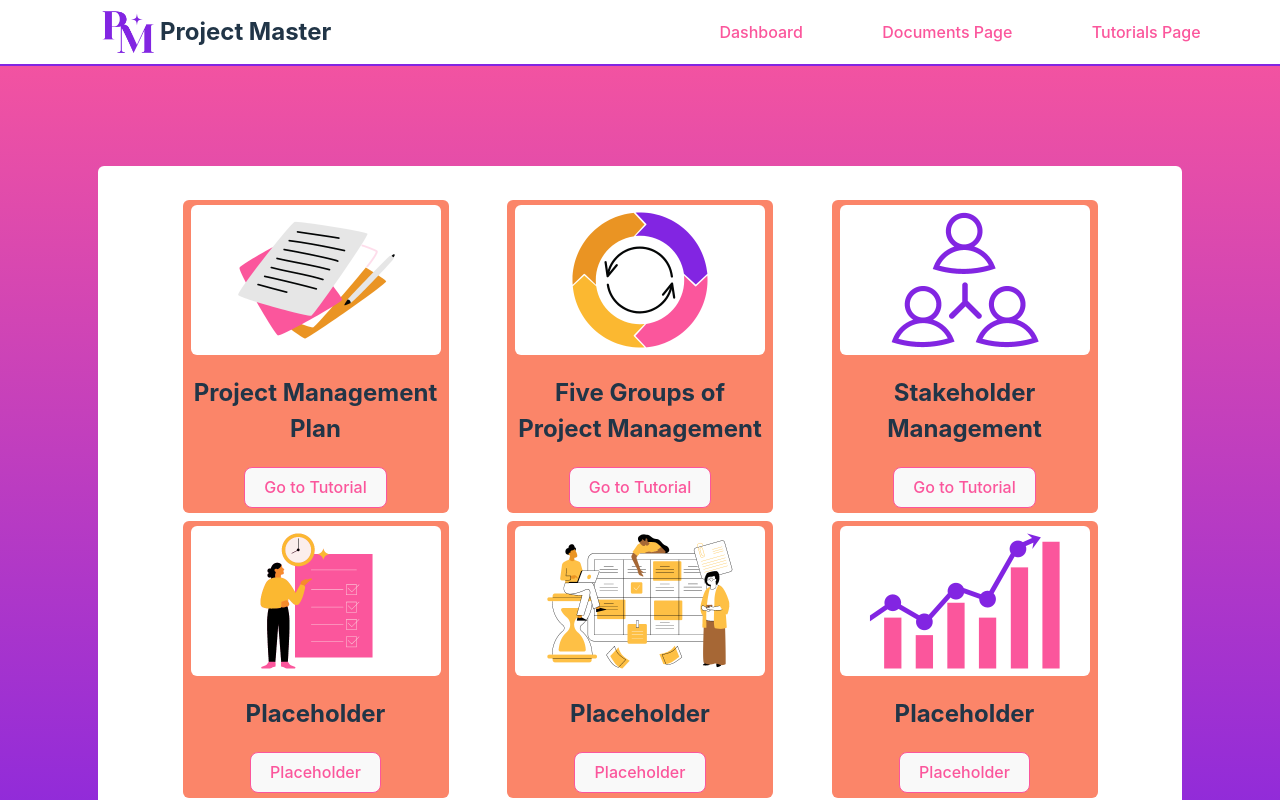
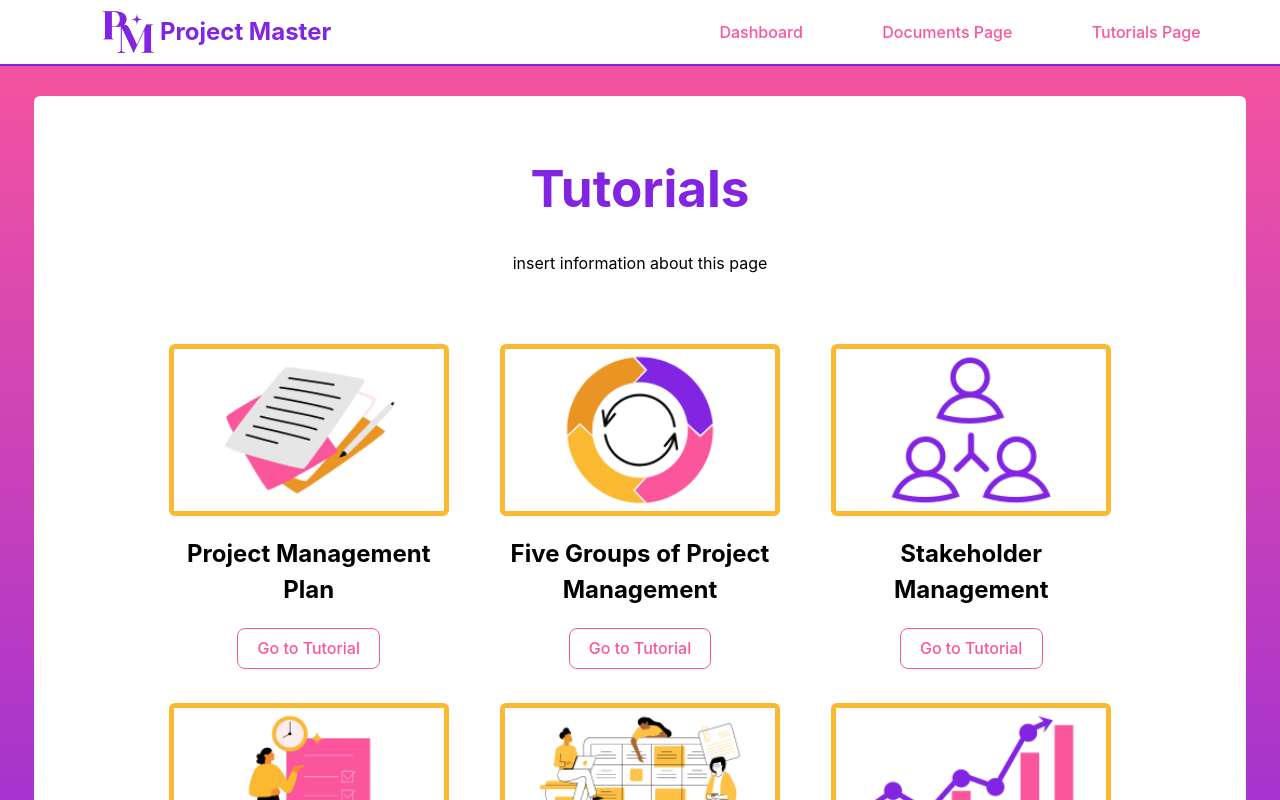
Before and after one commit to ananyatandel/project-master, a React (Vite) app in the folder project-master/: page /Tutorials in a window 1280 px wide. Shown: the top 800 px of the page. Built offline with nearby package versions, Linux system fonts and the light colour scheme.

Commit message:
Tutorial Page formatting

```diff
--- a/project-master/src/Tutorials.jsx
+++ b/project-master/src/Tutorials.jsx
@@ -9,9 +9,6 @@ import pmPlan from './assets/PMP_Tutorial_Thumbnail.png';
 import placeholderOne from './assets/Tutorial_Placeholder_1.png';
 import placeholderTwo from './assets/Tutorial_Placeholder_2.png';
 import placeholderThree from './assets/Tutorial_Placeholder_3.png';
-// import tutorialPlaceholderOne from './assets/Tutorial_Placeholder_1.png';
-// import tutorialPlaceholderTwo from './assets/Tutorial_Placeholder_2.png';
-// import tutorialPlaceholderThree from './assets/Tutorial_Placeholder_3.png';
 
 
 
@@ -27,6 +24,9 @@ function Tutorials() {
   if (display == "Main"){
     return (
       <>
+        <div className='gridContentPage'>
+          <h1>Tutorials</h1>
+          <p>insert information about this page</p>
           <div className="mainGrid">
 
             <div className='tutorialBox'>
@@ -66,6 +66,8 @@ function Tutorials() {
             </div>
 
           </div>
+        </div>
+
       </>
     )
   }else if (display == "PmpTutorial"){
--- a/project-master/src/index.css
+++ b/project-master/src/index.css
@@ -3,9 +3,9 @@
   line-height: 1.5;
   font-weight: 400;
 
-  color-scheme: light dark;
+  /* color-scheme: light dark;
   color: rgba(255, 255, 255, 0.87);
-  background-color: #242424;
+  background-color: #242424; */
 
   font-synthesis: none;
   text-rendering: optimizeLegibility;
@@ -43,49 +43,20 @@ button {
   font-size: 1em;
   font-weight: 500;
   font-family: inherit;
-  background-color: #1a1a1a;
+  background-color: #fff;
   cursor: pointer;
   transition: border-color 0.25s;
 }
 button:hover {
-  border-color: #fbb831;
+  /* border-color: #fbb831; */
+  background-color: #fb569c;
+  color: #fff;
 }
 button:focus,
 button:focus-visible {
   outline: 4px auto -webkit-focus-ring-color;
 }
 
-@media (prefers-color-scheme: light) {
-  :root {
-    color: #213547;
-    background-color: #ffffff;
-  }
-  a:hover {
-    color: #747bff;
-  }
-  button {
-    background-color: #f9f9f9;
-  }
-}
-
-/* Tutorials.jsx Styling */
-/* #tutorialsMain{
-  display: flex;
-  flex-direction: row;
-  justify-content: space-evenly;
-  margin: auto;
-  margin-top: 150px;
-  width: 80%;
-  height: 90%;
-  background-color: white;
-  padding: 30px;
-  border-radius: 6px;
-} */
-
-.tutorialButton{
-  color: #fb569c;
-  border-color: #fb569c;
-}
 
 /* Documents.jsx Styling */
 iframe{
@@ -99,9 +70,9 @@ iframe{
   flex-wrap: wrap;
   justify-content: space-evenly;
   margin: auto;
-  margin-top: 100px;
-  margin-bottom: 90px;
-  width: 80%;
+  margin-top: 30px;
+  margin-bottom: 30px;
+  width: 90%;
   height: 90%;
   background-color: white;
   padding: 30px;
@@ -112,7 +83,7 @@ iframe{
   margin: 4px;
   display: flex;
   flex-direction: column;
-  background: #fbb831;
+  background: #FB8569;
   padding:5px;
   border-radius: 6px;
   width: 25%;
@@ -125,33 +96,61 @@ iframe{
 .docPhoto{
   /* display: flex;
   flex-direction: row; */
+  object-fit: cover;
+  width: 100%;
+  height: 100%;
+  border:5px solid #fbb831;
   border-radius: 6px;
-  max-width: 250px;
+  max-width: 290px;
+  max-height: 170px;
+  min-width: 250px;
+
+}
+/* .docPhoto:Hover{
+  filter: blur(5px);
+} */
+
+.gridContentPage{
+  margin: auto;
+  margin-top: 30px;
+  margin-bottom: 30px;
+  width: 90%;
+  height: 90%;
+  background-color: white;
+  padding: 30px;
+  border-radius: 6px;
+  align-items: center;
+  text-align: center;
+}
+
+/* Tutorials.jsx Styling */
+
+.tutorialButton{
+  color: #fb569c;
+  border-color: #fb569c;
+  justify-self:end;
 }
 
 .tutorialBox{
   margin: 4px;
   display: flex;
   flex-direction: column;
-  background: #fb8569;
+  /* background: #fb569c; */
   padding:5px;
   border-radius: 6px;
   width: 25%;
-  min-width: 250px;
-  /* justify-content: center; */
+  min-width: 270px;
+  /* justify-content: end; */
   align-items: center;
   text-align: center;
+  margin-bottom:20px;
 }
 
-/* Tutorial Content Pages */
 .tutorialContentPage{
-  /* display: flex;
-  flex-direction: column;
-  flex-wrap: wrap; */
   margin: auto;
-  margin-top: 60px;
-  margin-bottom: 90px;
-  width: 80%;
+  margin-top: 30px;
+  margin-bottom: 30px;
+  width: 90%;
   height: 90%;
   background-color: white;
   padding: 30px;
@@ -159,7 +158,7 @@ iframe{
   align-items: left;
 }
 
-.tutorialContentPage h1{
+h1{
   color:#8225e2;
 }
 
```
Lines whose indentation alone changed are shown as unchanged.
